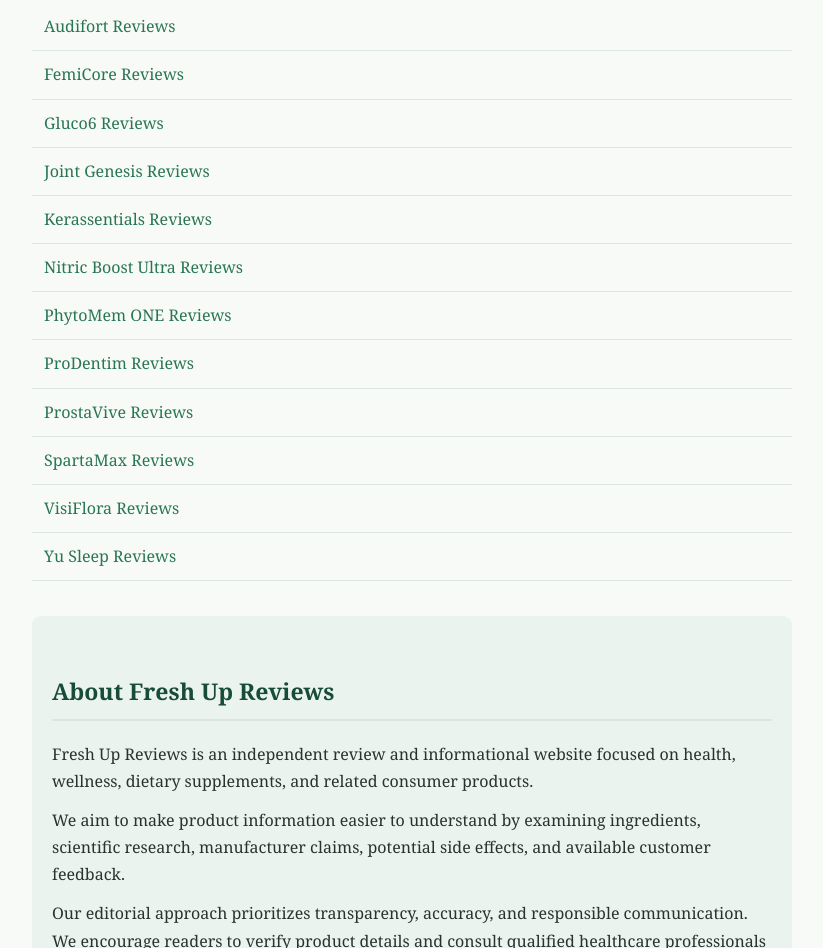
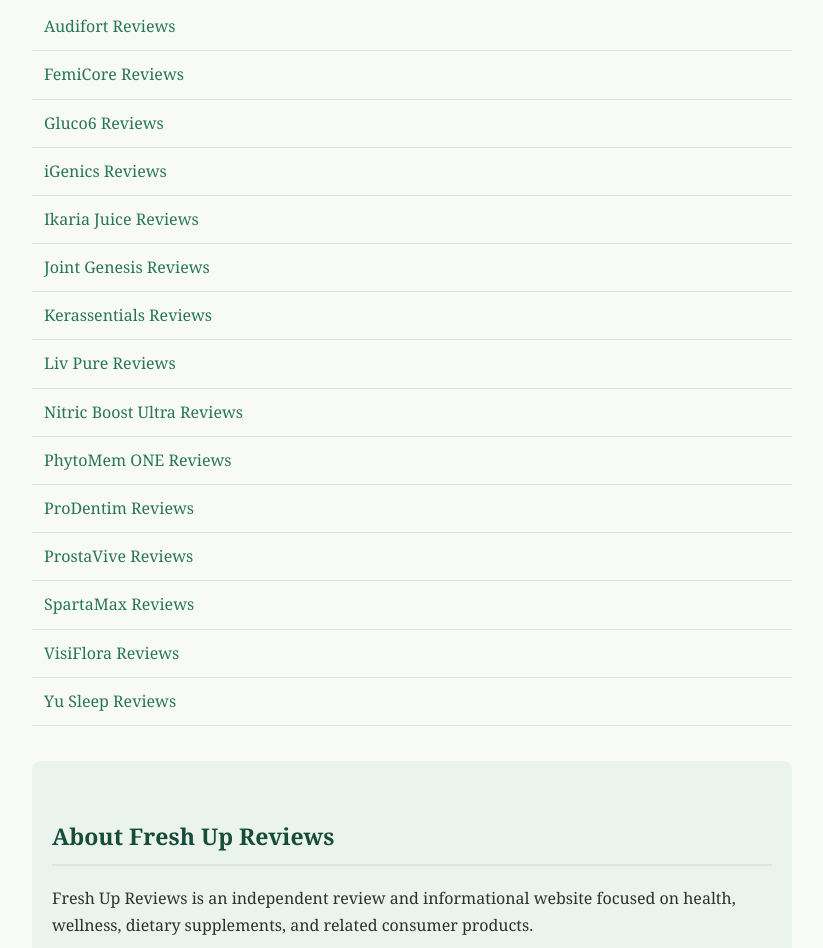
Before and after one commit to freshupreviews/blog, a plain HTML site: page index.html in a window 1280 px wide. Shown: the part 842-1790 px from the top of the page, without its empty margins (228-1051 px from the left). Drawn offline with Linux system fonts and the light colour scheme.

Commit message:
Update index.html

```diff
--- a/index.html
+++ b/index.html
@@ -257,11 +257,23 @@ and lifestyle product reviews, listed alphabetically.
 </li>
 
 <li>
+<a href="https://colab.research.google.com/github/freshupreviews/blog/blob/main/igenics-review-2026-eye-supplement-ingredients-areds2-differences.ipynb" target="_blank" rel="noopener noreferrer">iGenics Reviews</a>
+</li>
+
+<li>
+<a href="https://colab.research.google.com/github/freshupreviews/blog/blob/main/ikaria-juice-review-2026-powder-ingredients-belly-fat-claims.ipynb" target="_blank" rel="noopener noreferrer">Ikaria Juice Reviews</a>
+</li>
+
+<li>
 <a href="https://colab.research.google.com/github/freshupreviews/blog/blob/main/joint-genesis-reviews-complaints-2026.ipynb" target="_blank" rel="noopener noreferrer">Joint Genesis Reviews</a>
 </li>
 
 <li>
 <a href="https://colab.research.google.com/github/freshupreviews/blog/blob/main/kerassentials-reviews-2026-antifungal-oil-benefits.ipynb" target="_blank" rel="noopener noreferrer">Kerassentials Reviews</a>
+</li>
+
+<li>
+<a href="https://colab.research.google.com/github/freshupreviews/blog/blob/main/liv-pure-review-2026-ingredients-liver-support-weight-loss-claims.ipynb" target="_blank" rel="noopener noreferrer">Liv Pure Reviews</a>
 </li>
 
 <li>
```
